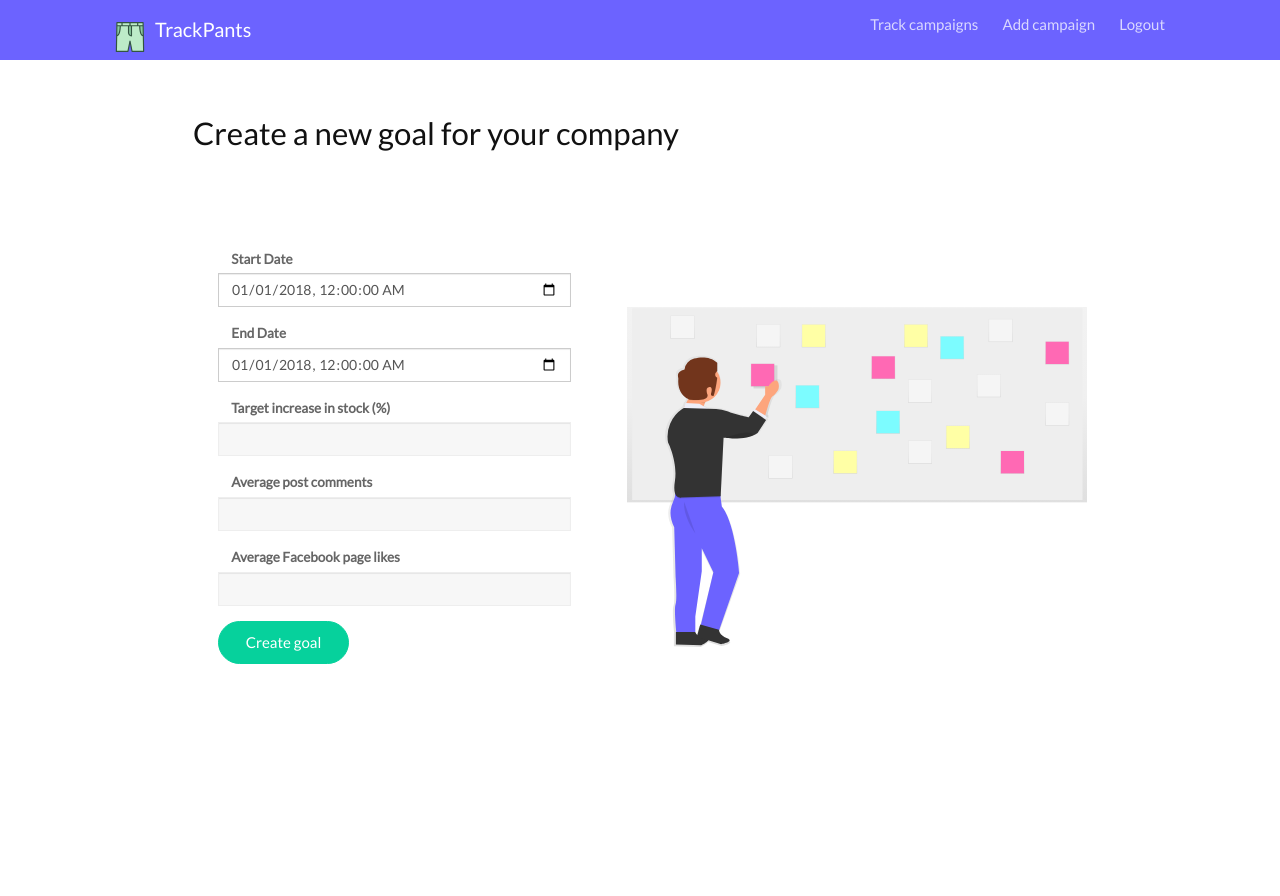
After one commit to crisb0/SENG3011-Workshop, a Flask app: page /createCampaign in a window 1280 px wide. The commit adds this page. Run offline with Flask 2, Linux system fonts and the light colour scheme; some libraries are stand-ins or nearby versions.

Commit message:
update file routing

```diff
--- a/wk10_demo/app.py
+++ b/wk10_demo/app.py
@@ -48,14 +48,9 @@ def dashboard():
 def trackCampaigns():
     return render_template("trackCampaigns.html")
 
-@app.route('/addCampaign')
-def addCampaign():
-    # return render_template("addCampaign.html")
-    return render_template("dashboard.html")
-
-@app.route('/create-goal')
-def goals():
-    return render_template("create_goals.html")
+@app.route('/createCampaign')
+def createCampaign():
+    return render_template("createCampaign.html")
 
 # add any other routes above
 
--- /dev/null
+++ b/wk10_demo/templates/createCampaign.html
@@ -0,0 +1,80 @@
+{% extends "layout.html" %}
+{% block body %}
+<div class="app">
+	<div class="container">
+		<div class="app__inner">
+			<div class="app__main">
+				<div class="goals">
+					<div class="container">
+						<h1 class="goals-title">Create a new goal for your company</h1>
+						<div class="auth__inner">
+
+							<div class="row main">
+								<div class="main-form main-center">
+									<ul class="goal_form">
+										<form class="form"> <!--action=""-->
+
+											<div class="form-group">
+												<label for="page">Start Date</label>
+												<div class="cols-sm-10">
+													<div class="input-group col-sm-10">
+														<input class="form-control rounded" type="datetime-local" value="2018-01-01T00:00:00" step="1" name="start_date" />
+													</div> <!--close input group -->
+												</div> <!--close col-->
+											</div>
+
+											<div class="form-group">
+												<label for="page">End Date</label>
+												<div class="cols-sm-10">
+													<div class="input-group col-sm-10">
+														<input class="form-control rounded" type="datetime-local" value="2018-01-01T00:00:00" step="1" name="end_date" />
+													</div> <!--close input group -->
+												</div> <!--close col-->
+											</div>
+
+											<div class="form-group">
+												<label for="page">Target increase in stock (%)</label>
+												<div class="cols-sm-10">
+													<div class="input-group col-sm-10">
+														<input type="number" min=0 class="form-control rounded" name="stock-price-goal" />
+													</div> <!--close input group -->
+												</div> <!--close col-->
+											</div>
+
+											<div class="form-group">
+												<label for="page">Average post comments</label>
+												<div class="cols-sm-10">
+													<div class="input-group col-sm-10">
+														<input type="number" min=0 class="form-control rounded" name="Start" />
+													</div> <!--close input group -->
+												</div> <!--close col-->
+											</div>
+
+											<div class="form-group">
+												<label for="page">Average Facebook page likes</label>
+												<div class="cols-sm-10">
+													<div class="input-group col-sm-10">
+														<input type="number" min=0 class="form-control rounded" name="Start" />
+													</div> <!--close input group -->
+												</div> <!--close col-->
+											</div>
+
+												<a href="dashboard.html" class="button button__accent">Create goal</a>
+
+										</form>
+									</ul>
+								</div> <!--close form-->
+							</div>	<!-- close row-->
+
+							<div class="goals-media">
+								<img src="{{url_for('static', filename='images/undraw_creation.svg')}}">
+							</div>
+
+						</div>		<!-- close goals inner -->
+					</div>		<!-- close container -->
+				</div>				<!-- close goals 		-->
+			</div>
+		</div>
+	</div>
+</div>
+{% endblock %}
--- a/wk10_demo/templates/layout.html
+++ b/wk10_demo/templates/layout.html
@@ -4,12 +4,10 @@
 	<meta class="utf-8">
 	<meta name="viewport" content="width=device-width, initial-scale=1, maximum-scale=1">
 	<title>TrackPants | qt3.14</title>
-    <!--<link rel="stylesheet" href="https://stackpath.bootstrapcdn.com/bootstrap/4.1.1/css/bootstrap.min.css" integrity="sha384-WskhaSGFgHYWDcbwN70/dfYBj47jz9qbsMId/iRN3ewGhXQFZCSftd1LZCfmhktB" crossorigin="anonymous">-->
     <link rel='stylesheet' href="{{url_for('static', filename='bootstrap.css')}}" />
 	<link rel='stylesheet' href="{{url_for('static', filename='style.min.css')}}" />
 	<link rel='stylesheet' href="{{url_for('static', filename='custom.css')}}" />
     <link rel="stylesheet" href="https://cdn.jsdelivr.net/chartist.js/latest/chartist.min.css" />
-	<!--<link rel='stylesheet' href='css/bootstrap.css' />-->
 
 </head>
 <body>
@@ -22,7 +20,7 @@
 				<nav class="navbar__menu">
 					<ul>
 						<li><a href="{{url_for('trackCampaigns')}}">Track campaigns</a></li>
-						<!--<li><a href="{{url_for('addCampaign')}}">Add campaigns</a></li>-->
+						<li><a href="{{url_for('createCampaign')}}">Add campaign</a></li>
 						<li><a href="{{url_for('index')}}">Logout</a></li>
 					</ul>
 				</nav>
```
Also changed, not shown: wk10_demo/templates/create_goals.html (deleted, +0 -98 lines).
